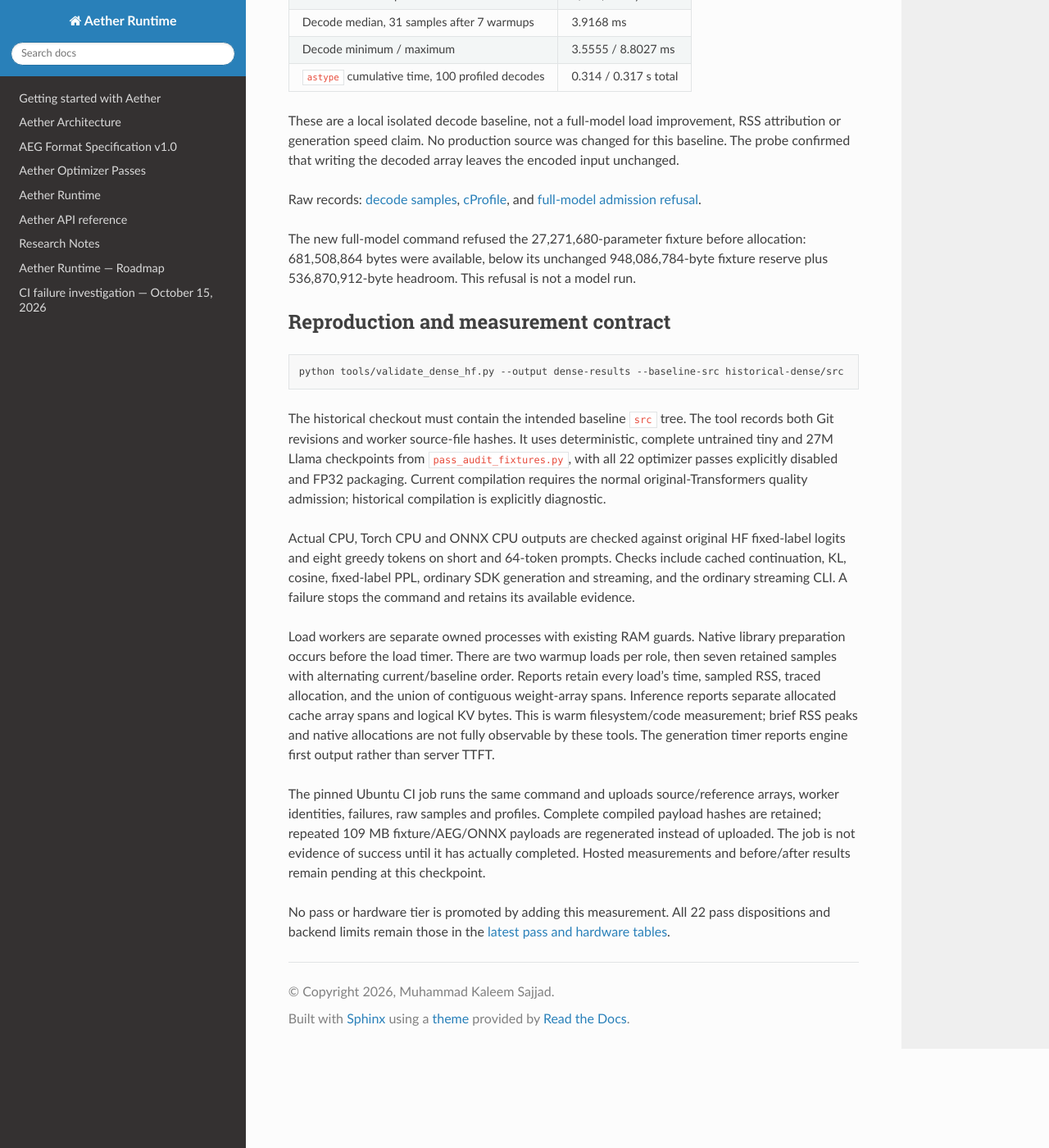
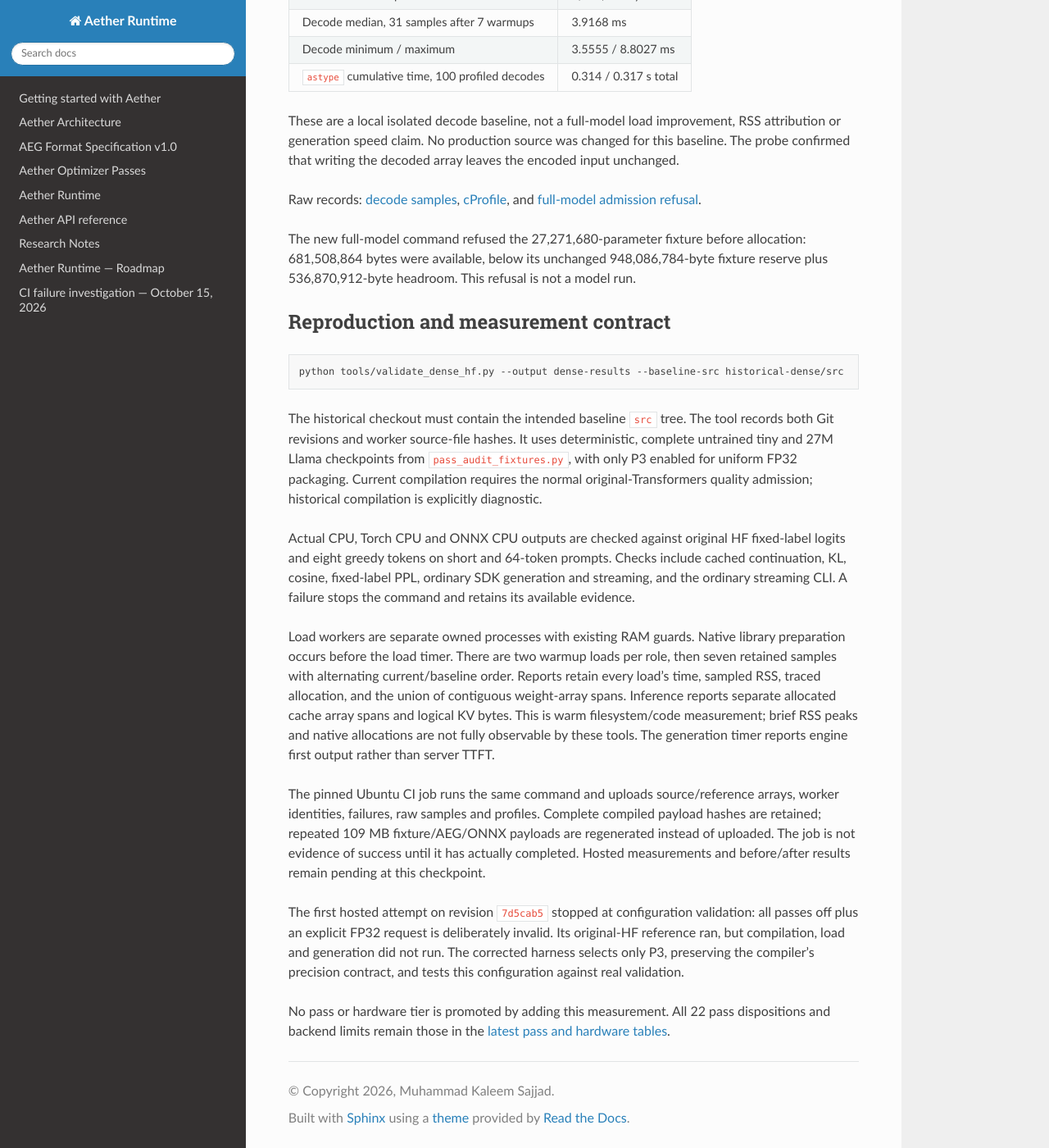
Before and after one commit to iamkaleemsajjad-hue/Aether, a Sphinx documentation site: the page built from docs/mission-dense-load.md, in a window 1280 px wide and 1400 px high, scrolled down 700 px. Shown: the whole window at 82% size. Built offline with Sphinx 7.4.7 and the Read the Docs theme 3.1.0, drawn with Linux system fonts in a browser that asks for light colours.

Commit message:
fix: select valid FP32 policy in dense validation

```diff
--- a/docs/mission-dense-load.md
+++ b/docs/mission-dense-load.md
@@ -50,7 +50,7 @@ python tools/validate_dense_hf.py --output dense-results --baseline-src historic
 The historical checkout must contain the intended baseline `src` tree. The tool
 records both Git revisions and worker source-file hashes. It uses deterministic,
 complete untrained tiny and 27M Llama checkpoints from `pass_audit_fixtures.py`,
-with all 22 optimizer passes explicitly disabled and FP32 packaging. Current
+with only P3 enabled for uniform FP32 packaging. Current
 compilation requires the normal original-Transformers quality admission;
 historical compilation is explicitly diagnostic.
 
@@ -76,6 +76,12 @@ regenerated instead of uploaded. The job is not evidence of success until it
 has actually completed. Hosted measurements and before/after results remain
 pending at this checkpoint.
 
+The first hosted attempt on revision `7d5cab5` stopped at configuration
+validation: all passes off plus an explicit FP32 request is deliberately
+invalid. Its original-HF reference ran, but compilation, load and generation
+did not run. The corrected harness selects only P3, preserving the compiler's
+precision contract, and tests this configuration against real validation.
+
 No pass or hardware tier is promoted by adding this measurement. All 22 pass
 dispositions and backend limits remain those in the
 [latest pass and hardware tables](mission-mamba2-source-parameters.md).
```
Also changed, not shown: 2 other files.
